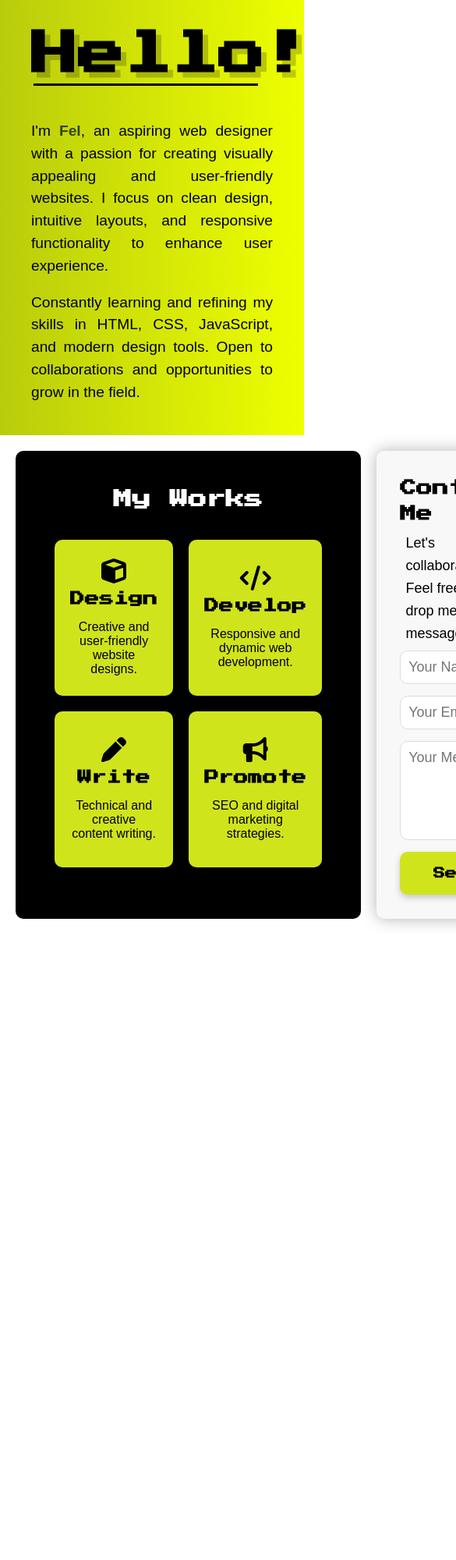
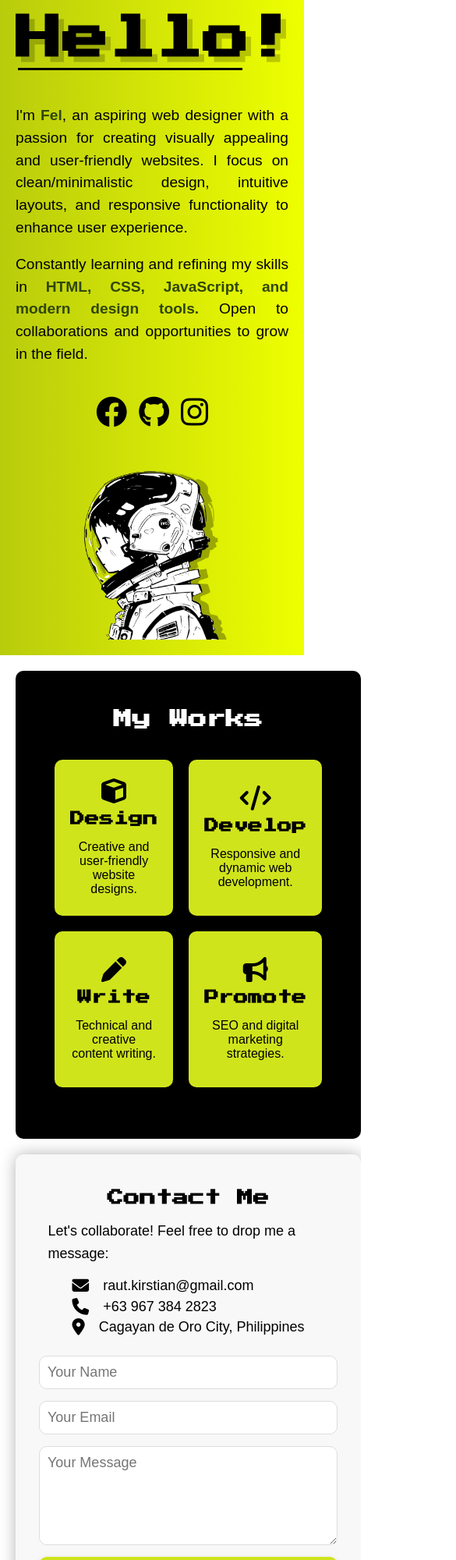
Before and after one commit to sweviesev/Raut-It2r4-Web-Portfolio, a plain HTML site: page index.html in a window 390 px wide. Shown: the top 2000 px of the page at 78% size, 585 px wide, since content can reach past the window. Before the commit the page ends 1198 px from the top, so only its background shows below. Drawn offline with Linux system fonts and the light colour scheme.

Commit message:
Clean Up

```diff
--- a/index.html
+++ b/index.html
@@ -5,195 +5,8 @@
     <meta name="viewport" content="width=device-width, initial-scale=1.0">
     <title>Portfolio</title>
     <link rel="stylesheet" href="https://cdnjs.cloudflare.com/ajax/libs/font-awesome/6.4.2/css/all.min.css">
-    <link rel="stylesheet" href="style.css">
+    <link rel="stylesheet" href="styles.css">
     <link href="https://fonts.googleapis.com/css2?family=Press+Start+2P&display=swap" rel="stylesheet">
-    <style>
-        * {
-            margin: 0;
-            padding: 0;
-            box-sizing: border-box;
-            font-family: Arial, sans-serif;
-        }
-        body {
-            background-color: white;
-        }
-        .header {
-            display: flex;
-            width: 100%;
-            background-color: #d0e41c;
-            background: linear-gradient(to left, #eeff00, #b9cc0c);
-            align-items: center;
-        }
-        .text-section {
-            width: 100%;
-            display: flex;
-            flex-direction: column;
-            justify-content: center;
-            padding: 40px;
-        }
-        .text-section h1 {
-            font-family: 'Press Start 2P', cursive;
-            font-size: 60px;
-            font-weight: bold;
-            color: black;
-            display: inline-block;
-            position: relative;
-            text-shadow: 7px 7px 0px rgba(0, 0, 0, 0.2);
-            margin: 0 auto
-        }
-
-        .text-section h1::after {
-            content: "";
-            display: block;
-            width: 80%;
-            height: 3px;
-            background-color: black;
-            position: absolute;
-            bottom: -10px;
-            left: 0;
-            animation: glitch 1s infinite alternate;
-        }
-
-        @keyframes glitch {
-            0% { transform: translateX(0px); }
-            100% { transform: translateX(3px); }
-        }
-        .text-section p {
-            max-width: 700px;
-            font-size: 1.2em;
-            line-height: 1.5;
-            margin: 0 auto;
-            text-align: justify;
-        }
-        .image-section {
-            width: 60%;
-            display: flex;
-            justify-content: center;
-            align-items: center;
-        }
-        .image-section img {
-            max-width: 100%;
-            height: auto;
-            display: block;
-            filter: drop-shadow(10px 0px 0px rgba(0, 0, 0, 0.3));
-        }
-        .layout-container {
-            display: grid;
-            grid-template-columns: 1.5fr 1fr;
-            gap: 20px;
-            padding: 20px;
-            align-items: start;
-        }
-        .works-section h2 {
-            font-family: 'Press Start 2P', cursive;
-            color: white;
-            text-align: center;
-        }
-
-        .works-section {
-            background-color: black;
-            padding: 50px;
-            height: 600px;
-            border-radius: 10px;
-        }
-
-        .work-boxes {
-            display: grid;
-            grid-template-columns: repeat(2, 1fr);
-            gap: 20px;
-            height: 100%;
-            align-content: center;
-        }
-
-        .work-box {
-            background-color: #d0e41c;
-            height: 200px;
-            color: black;
-            padding: 20px;
-            border-radius: 10px;
-            text-align: center;
-            transition: transform 0.3s ease, box-shadow 0.3s ease;
-            display: flex;
-            flex-direction: column;
-            justify-content: center;
-            align-items: center;
-        }
-
-        .work-box h3 {
-            font-family: 'Press Start 2P', cursive;
-        }
-
-        .work-icon {
-            font-size: 2em;
-            margin-bottom: 10px;
-        }
-
-        .work-box:hover {
-            transform: translateY(-5px);
-            box-shadow: 0px 5px 15px rgba(255, 255, 255, 0.2);
-        }
-
-        .contact-section {
-            background: #f8f8f8;
-            text-align: left;
-            padding: 30px;
-            line-height: 1.6;
-            height: 600px;
-            display: flex;
-            flex-direction: column;
-            justify-content: center;
-            align-items: center;
-            box-shadow: 0 0 20px rgba(0, 0, 0, 0.3);
-            border-radius: 10px;
-        }
-
-        .contact-section p{
-            font-size: 18px;
-            padding: 5%;
-        }
-
-        .contact-section h2 {
-            font-size: 1.3em;
-            font-family: 'Press Start 2P', cursive;
-            color: black;
-        }
-
-        .contact-form {
-            display: flex;
-            flex-direction: column;
-            gap: 15px;
-            width: 100%;
-            max-width: 400px;
-        }
-
-        .contact-form input,
-        .contact-form textarea {
-            width: 100%;
-            padding: 10px;
-            border: 1px solid #ddd;
-            border-radius: 10px;
-            font-size: 18px;
-        }
-
-        .contact-form button {
-            background-color: #d0e41c;
-            color: #000;
-            font-family: 'Press Start 2P', cursive;
-            font-weight: bold;
-            font-size: 15px;
-            border: none;
-            padding: 20px 0;
-            width: 100%;
-            border-radius: 10px;
-            box-shadow: 0px 4px 8px rgba(0, 0, 0, 0.2);
-            transition: transform 0.2s ease, box-shadow 0.2s ease;
-        }
-
-        .contact-form button:hover {
-            transform: translateY(-3px);
-            box-shadow: 0px 6px 15px rgba(0, 0, 0, 0.3);
-        }
-        </style>
 </head>
 <body>
     <div class="header">
@@ -202,9 +15,21 @@
             <br>
             <br>
             <br>
-            <p>I'm <span style="color: rgb(48, 70, 10); font-weight: bold;">Fel</span>, an aspiring web designer with a passion for creating visually appealing and user-friendly websites. I focus on clean design, intuitive layouts, and responsive functionality to enhance user experience.</p>
+            <p>I'm <span class="highlighted">Fel</span>, an aspiring web designer with a passion for creating visually appealing and user-friendly websites. I focus on clean/minimalistic design, intuitive layouts, and responsive functionality to enhance user experience.</p>
             <br>
-            <p>Constantly learning and refining my skills in HTML, CSS, JavaScript, and modern design tools. Open to collaborations and opportunities to grow in the field.</p></p>
+            <p>Constantly learning and refining my skills in <span class="highlighted">HTML, CSS, JavaScript, and modern design tools.</span> Open to collaborations and opportunities to grow in the field.</p>
+            <br>
+            <div class="social-icons">
+                <a href="https://www.facebook.com/fel.kirstian.raut.2024/" target="_blank">
+                    <i class="fab fa-facebook"></i>
+                </a>
+                <a href="https://github.com/sweviesev" target="_blank">
+                    <i class="fab fa-github"></i>
+                </a>
+                <a href="https://www.instagram.com/sevswev/" target="_blank">
+                    <i class="fab fa-instagram"></i>
+                </a>
+            </div>
         </div>
         <div class="image-section">
             <img src="Transhumans - Astro_waifu2x_art_noise1_scale.png" alt="Astronaut Illustration">
@@ -223,6 +48,13 @@
         <div class="contact-section">
             <h2>Contact Me</h2>
             <p>Let's collaborate! Feel free to drop me a message:</p>
+
+            <div class="contact-details">
+                <p><i class="fas fa-envelope"></i> raut.kirstian@gmail.com</p>
+                <p><i class="fas fa-phone"></i> +63 967 384 2823</p>
+                <p><i class="fas fa-map-marker-alt"></i> Cagayan de Oro City, Philippines</p>
+            </div>
+
             <form class="contact-form">
                 <input type="text" placeholder="Your Name" required>
                 <input type="email" placeholder="Your Email" required>
--- /dev/null
+++ b/styles.css
@@ -0,0 +1,246 @@
+* {
+    margin: 0;
+    padding: 0;
+    box-sizing: border-box;
+    font-family: Arial, sans-serif;
+}
+body {
+    background-color: white;
+}
+.header {
+    display: flex;
+    width: 100%;
+    background-color: #d0e41c;
+    background: linear-gradient(to left, #eeff00, #b9cc0c);
+    align-items: center;
+}
+.text-section {
+    width: 100%;
+    display: flex;
+    flex-direction: column;
+    justify-content: center;
+    padding: 40px;
+
+}
+.text-section h1 {
+    font-family: 'Press Start 2P', cursive;
+    font-size: 60px;
+    font-weight: bold;
+    color: black;
+    display: inline-block;
+    position: relative;
+    text-shadow: 7px 7px 0px rgba(0, 0, 0, 0.2);
+    margin: 0 auto;
+    text-align: center;
+}
+
+.text-section h1::after {
+    content: "";
+    display: block;
+    width: 80%;
+    height: 3px;
+    background-color: black;
+    position: absolute;
+    bottom: -10px;
+    left: 0;
+    animation: glitch 1s infinite alternate;
+}
+
+@keyframes glitch {
+    0% { transform: translateX(0px); }
+    100% { transform: translateX(3px); }
+}
+.text-section p {
+    max-width: 700px;
+    font-size: 1.2em;
+    line-height: 1.5;
+    margin: 0 auto;
+    text-align: justify;
+}
+
+.highlighted {
+    color: rgb(48, 70, 10);
+    font-weight: bold;
+}
+
+.social-icons {
+    margin-top: 20px;
+    display: flex;
+    justify-content: center;
+    align-items: center;
+    gap: 15px;
+}
+
+.social-icons a {
+    font-size: 2.5em;
+    color: black;
+    transition: 0.3s;
+}
+
+.social-icons a:hover {
+    color: rgb(11, 22, 11);
+}
+
+.image-section {
+    width: 60%;
+    display: flex;
+    justify-content: center;
+    align-items: center;
+}
+.image-section img {
+    max-width: 100%;
+    height: auto;
+    display: block;
+    filter: drop-shadow(10px 0px 0px rgba(0, 0, 0, 0.3));
+}
+.layout-container {
+    display: grid;
+    grid-template-columns: 1.5fr 1fr;
+    gap: 20px;
+    padding: 20px;
+    align-items: start;
+}
+.works-section h2 {
+    font-family: 'Press Start 2P', cursive;
+    color: white;
+    text-align: center;
+}
+
+.works-section {
+    background-color: black;
+    padding: 50px;
+    height: 600px;
+    border-radius: 10px;
+}
+
+.work-boxes {
+    display: grid;
+    grid-template-columns: repeat(2, 1fr);
+    gap: 20px;
+    height: 100%;
+    align-content: center;
+}
+
+.work-box {
+    background-color: #d0e41c;
+    height: 200px;
+    color: black;
+    padding: 20px;
+    border-radius: 10px;
+    text-align: center;
+    transition: transform 0.3s ease, box-shadow 0.3s ease;
+    display: flex;
+    flex-direction: column;
+    justify-content: center;
+    align-items: center;
+}
+
+.work-box h3 {
+    font-family: 'Press Start 2P', cursive;
+}
+
+.work-icon {
+    font-size: 2em;
+    margin-bottom: 10px;
+}
+
+.work-box:hover {
+    transform: translateY(-5px);
+    box-shadow: 0px 5px 15px rgba(255, 255, 255, 0.2);
+}
+
+.contact-section {
+    background: #f8f8f8;
+    text-align: left;
+    padding: 30px;
+    line-height: 1.6;
+    height: 600px;
+    display: flex;
+    flex-direction: column;
+    justify-content: center;
+    align-items: center;
+    box-shadow: 0 0 20px rgba(0, 0, 0, 0.3);
+    border-radius: 10px;
+}
+
+.contact-section p{
+    font-size: 18px;
+    padding: 3%;
+}
+
+.contact-section h2 {
+    font-size: 1.3em;
+    font-family: 'Press Start 2P', cursive;
+    color: black;
+}
+
+.contact-details {
+    text-align: center;
+    margin-bottom: 20px;
+    font-size: 18px;
+}
+
+.contact-details p {
+    margin: 5px 0;
+    padding: 0;
+    display: flex;
+    justify-content: start;
+    gap: 3px;
+    line-height: 1.2;
+}
+
+.contact-details i {
+    font-size: 1.2em;
+    color: black;
+    margin-right: 15px;
+}
+
+.contact-form {
+    display: flex;
+    flex-direction: column;
+    gap: 15px;
+    width: 100%;
+    max-width: 400px;
+}
+
+.contact-form input,
+.contact-form textarea {
+    width: 100%;
+    padding: 10px;
+    border: 1px solid #ddd;
+    border-radius: 10px;
+    font-size: 18px;
+}
+
+.contact-form button {
+    background-color: #d0e41c;
+    color: #000;
+    font-family: 'Press Start 2P', cursive;
+    font-weight: bold;
+    font-size: 15px;
+    border: none;
+    padding: 15px 0;
+    width: 100%;
+    border-radius: 10px;
+    box-shadow: 0px 4px 8px rgba(0, 0, 0, 0.2);
+    transition: transform 0.2s ease, box-shadow 0.2s ease;
+}
+
+.contact-form button:hover {
+    transform: translateY(-3px);
+    box-shadow: 0px 6px 15px rgba(0, 0, 0, 0.3);
+}
+
+@media (max-width: 768px) {
+    .header {
+        flex-direction: column;
+        text-align: center;
+    }
+    .text-section, .image-section {
+        max-width: 100%;
+        padding: 20px;
+    }
+    .layout-container {
+        grid-template-columns: 1fr;
+    }
+}
```
Also changed, not shown: Transhumans - Astro.png (deleted), Transhumans - Rogue.png (deleted), ken.jpg (deleted).
